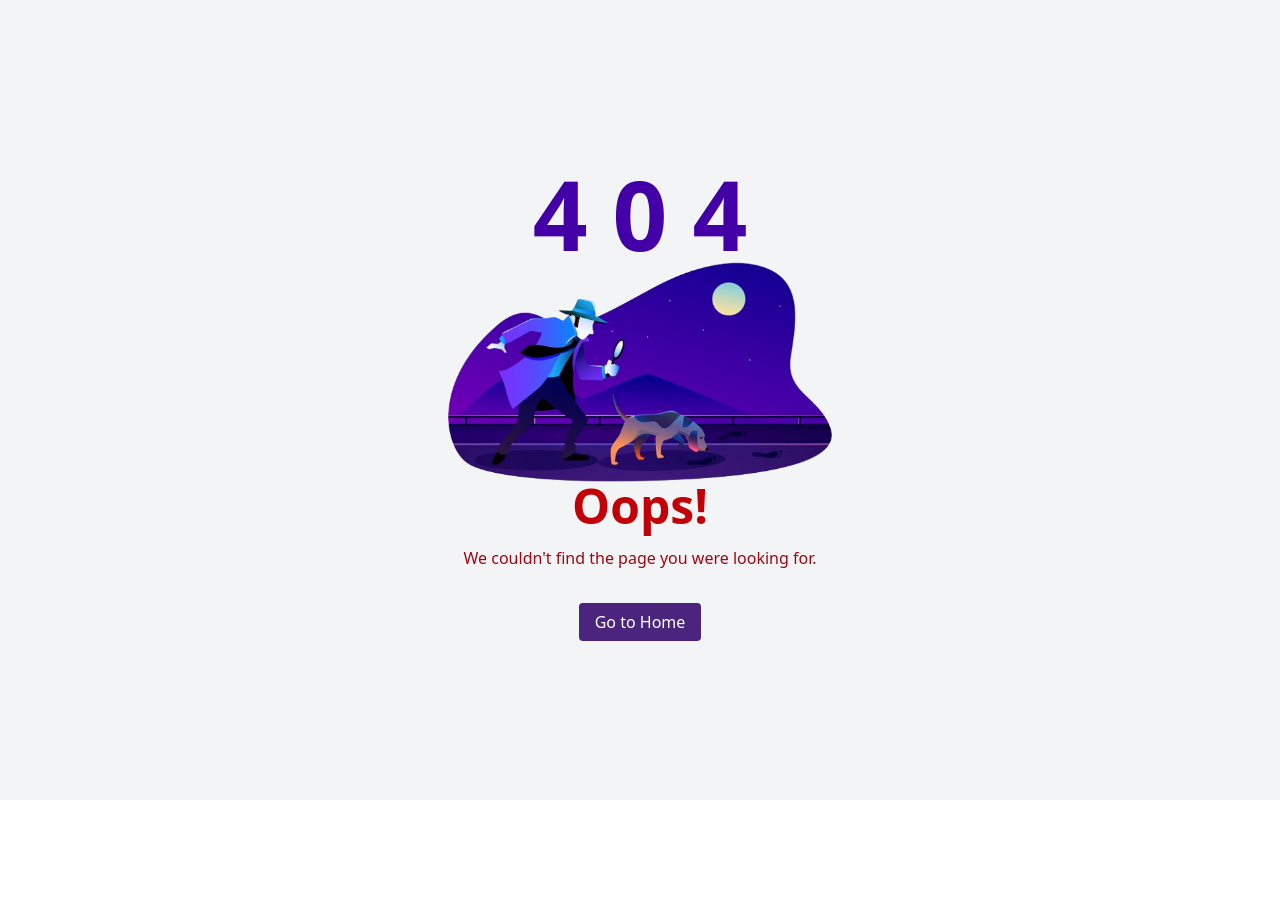
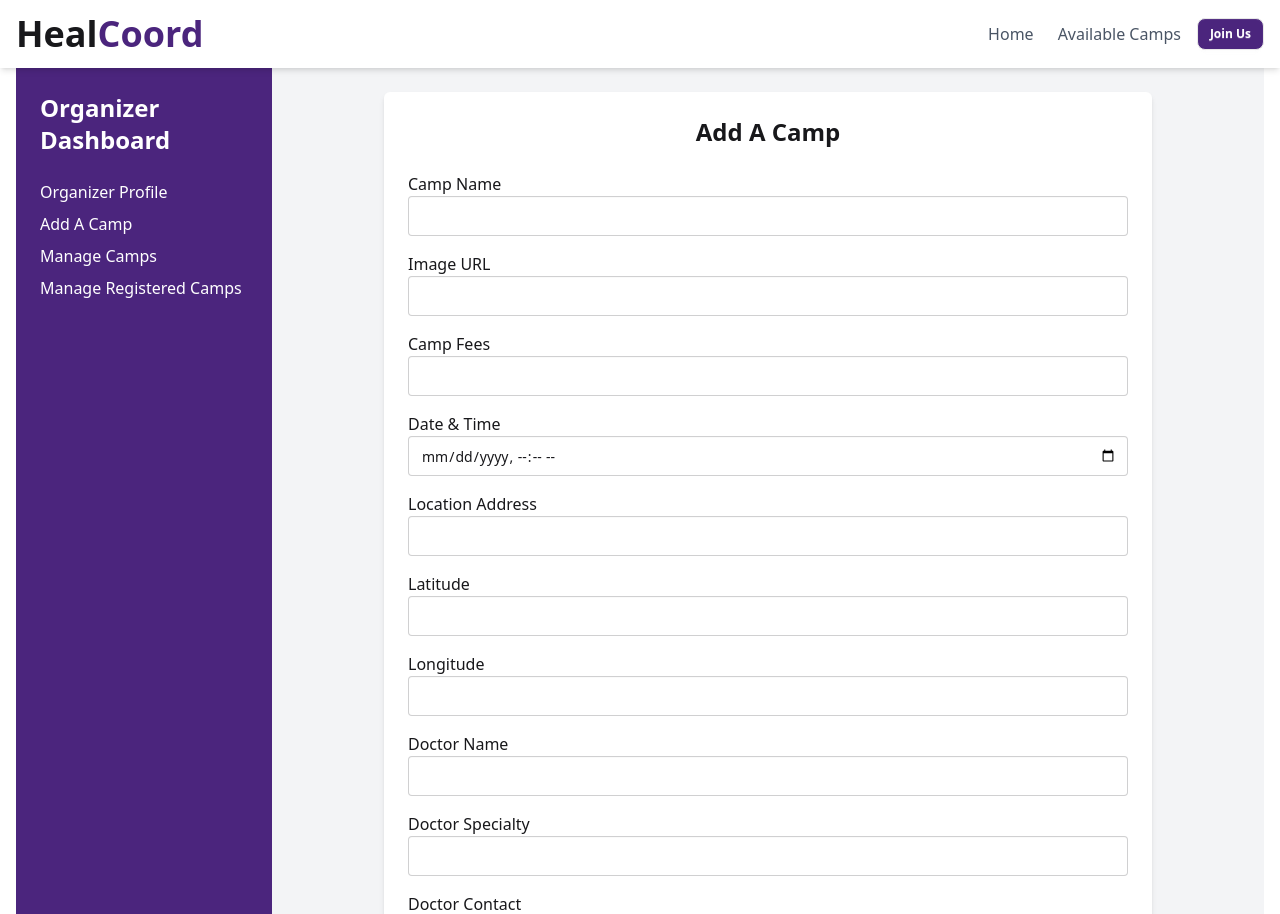
Before and after one commit to zabirarkam27/heal-coord-client, a React (Vite) app: page /admin-dashboard/manage-registered in a window 1280 px wide. Shown: the top 914 px of the page. Before the commit the page ends 800 px from the top, so only its background shows below. Built offline with nearby package versions, Linux system fonts and the light colour scheme; no server answers.

Commit message:
added manage camps

```diff
--- a/src/pages/AvailableCamp/AvailableCamp.jsx
+++ b/src/pages/AvailableCamp/AvailableCamp.jsx
@@ -22,9 +22,9 @@ const AvailableCamp = () => {
     .filter((camp) => {
       const keyword = searchTerm.toLowerCase();
       return (
-        camp.title.toLowerCase().includes(keyword) ||
-        camp.description.toLowerCase().includes(keyword) ||
-        camp.date.includes(keyword)
+        camp.title?.toLowerCase().includes(keyword) ||
+        camp.description?.toLowerCase().includes(keyword) ||
+        camp.date?.includes(keyword)
       );
     })
     .sort((a, b) => {
@@ -33,7 +33,7 @@ const AvailableCamp = () => {
       } else if (sortOption === "fees") {
         return (a.fees || 0) - (b.fees || 0);
       } else if (sortOption === "alphabetical") {
-        return a.title.localeCompare(b.title);
+        return (a.title|| "").localeCompare(b.title||"");
       }
       return 0;
     });
--- a/src/pages/Dashboard/AdminDashboard/AddCamp.jsx
+++ b/src/pages/Dashboard/AdminDashboard/AddCamp.jsx
@@ -12,9 +12,43 @@ const AddCamp = () => {
   } = useForm();
 
   const onSubmit = async (data) => {
+    const dateObj = new Date(data.dateTime);
+    const date = dateObj.toISOString().split("T")[0];
+    const time = dateObj.toLocaleTimeString([], {
+      hour: "2-digit",
+      minute: "2-digit",
+    });
+
     const campData = {
-      ...data,
-      participantCount: 0, // default
+      title: data.campName,
+      imageUrl: data.image,
+      fees: data.fees,
+      date,
+      time,
+      location: {
+        address: data.location,
+        latitude: parseFloat(data.latitude),
+        longitude: parseFloat(data.longitude),
+      },
+      doctors: [
+        {
+          name: data.doctorName,
+          specialty: data.specialty,
+          contact: data.doctorContact,
+        },
+      ],
+      participantCount: 0,
+      registeredParticipants: 0,
+      description: data.description,
+      status: "upcoming",
+      services: [],
+      sponsors: [],
+      organizer: {
+        name: "N/A",
+        contact: "N/A",
+        email: "N/A",
+        organizerId: "N/A",
+      },
     };
 
     try {
@@ -93,12 +127,14 @@ const AddCamp = () => {
           )}
         </div>
 
-        {/* Location */}
+        {/* Location Address */}
         <div>
-          <label className="block font-medium">Location</label>
+          <label className="block font-medium">Location Address</label>
           <input
             type="text"
-            {...register("location", { required: "Location is required" })}
+            {...register("location", {
+              required: "Location address is required",
+            })}
             className="input input-bordered w-full"
           />
           {errors.location && (
@@ -106,20 +142,70 @@ const AddCamp = () => {
           )}
         </div>
 
-        {/* Healthcare Professional Name */}
+        {/* Latitude */}
         <div>
-          <label className="block font-medium">
-            Healthcare Professional Name
-          </label>
+          <label className="block font-medium">Latitude</label>
+          <input
+            type="number"
+            step="any"
+            {...register("latitude")}
+            className="input input-bordered w-full"
+          />
+          {errors.latitude && (
+            <p className="text-red-500">{errors.latitude.message}</p>
+          )}
+        </div>
+
+        {/* Longitude */}
+        <div>
+          <label className="block font-medium">Longitude</label>
+          <input
+            type="number"
+            step="any"
+            {...register("longitude")}
+            className="input input-bordered w-full"
+          />
+          {errors.longitude && (
+            <p className="text-red-500">{errors.longitude.message}</p>
+          )}
+        </div>
+
+        {/* Doctor Name */}
+        <div>
+          <label className="block font-medium">Doctor Name</label>
           <input
             type="text"
-            {...register("professionalName", {
-              required: "Professional name is required",
-            })}
+            {...register("doctorName", { required: "Doctor Name is required" })}
             className="input input-bordered w-full"
           />
-          {errors.professionalName && (
-            <p className="text-red-500">{errors.professionalName.message}</p>
+          {errors.doctorName && (
+            <p className="text-red-500">{errors.doctorName.message}</p>
+          )}
+        </div>
+
+        {/* Doctor Specialty */}
+        <div>
+          <label className="block font-medium">Doctor Specialty</label>
+          <input
+            type="text"
+            {...register("specialty")}
+            className="input input-bordered w-full"
+          />
+          {errors.specialty && (
+            <p className="text-red-500">{errors.specialty.message}</p>
+          )}
+        </div>
+
+        {/* Doctor Contact */}
+        <div>
+          <label className="block font-medium">Doctor Contact</label>
+          <input
+            type="text"
+            {...register("doctorContact")}
+            className="input input-bordered w-full"
+          />
+          {errors.doctorContact && (
+            <p className="text-red-500">{errors.doctorContact.message}</p>
           )}
         </div>
 
--- /dev/null
+++ b/src/pages/Dashboard/AdminDashboard/ManageCamps.jsx
@@ -0,0 +1,105 @@
+import { useEffect, useState } from "react";
+import axios from "axios";
+import { Link } from "react-router-dom";
+
+const ManageCamps = () => {
+  const [camps, setCamps] = useState([]);
+  const [loading, setLoading] = useState(true);
+
+  // Fetch all camps
+  useEffect(() => {
+    axios
+      .get("http://localhost:5000/camps")
+      .then((res) => {
+        setCamps(res.data);
+        setLoading(false);
+      })
+      .catch((err) => {
+        console.error("Failed to fetch camps:", err);
+        setLoading(false);
+      });
+  }, []);
+
+  // Delete handler
+  const handleDelete = async (id) => {
+    const confirm = window.confirm(
+      "Are you sure you want to delete this camp?"
+    );
+    if (!confirm) return;
+
+    try {
+      await axios.delete(`http://localhost:5000/delete-camp/${id}`);
+      setCamps(camps.filter((camp) => camp._id !== id));
+      alert("Camp deleted successfully!");
+    } catch (err) {
+      console.error("Failed to delete camp:", err);
+      alert("Error deleting camp.");
+    }
+  };
+
+  if (loading) return <div className="text-center py-10">Loading camps...</div>;
+
+  return (
+    <div className="max-w-6xl mx-auto p-4">
+      <h2 className="text-2xl font-bold mb-6">Manage Camps</h2>
+
+      <div className="overflow-x-auto">
+        <table className="table w-full border">
+          <thead>
+            <tr className="bg-gray-100">
+              <th>Name</th>
+              <th>Date & Time</th>
+              <th>Location</th>
+              <th>Healthcare Professional</th>
+              <th>Actions</th>
+            </tr>
+          </thead>
+          <tbody>
+            {camps.map((camp) => (
+              <tr key={camp._id}>
+                <td>{camp.title}</td>
+                <td>
+                  {camp.date && camp.time
+                    ? `${camp.date} at ${camp.time}`
+                    : "N/A"}
+                </td>
+
+                <td> {camp.location?.address || "N/A"}</td>
+                <td>
+                  {camp.doctors && camp.doctors.length > 0
+                    ? camp.doctors.length === 1
+                      ? camp.doctors[0].name
+                      : camp.doctors.map((doc) => doc.name).join(", ")
+                    : "N/A"}
+                </td>
+
+                <td className="space-x-2">
+                  <Link to={`/update-camp/${camp._id}`}>
+                    <button className="btn btn-sm btn-outline btn-primary">
+                      Update
+                    </button>
+                  </Link>
+                  <button
+                    onClick={() => handleDelete(camp._id)}
+                    className="btn btn-sm btn-outline btn-error"
+                  >
+                    Delete
+                  </button>
+                </td>
+              </tr>
+            ))}
+            {camps.length === 0 && (
+              <tr>
+                <td colSpan="5" className="text-center py-6 text-gray-500">
+                  No camps found.
+                </td>
+              </tr>
+            )}
+          </tbody>
+        </table>
+      </div>
+    </div>
+  );
+};
+
+export default ManageCamps;
--- /dev/null
+++ b/src/pages/Dashboard/AdminDashboard/UpdateCamp.jsx
@@ -0,0 +1,9 @@
+const UpdateCamp = () => {
+    return (
+        <div>
+
+        </div>
+    );
+};
+
+export default UpdateCamp;
--- a/src/shared/Navbar.jsx
+++ b/src/shared/Navbar.jsx
@@ -109,7 +109,7 @@ const Navbar = () => {
                   <span className="font-semibold">{user.displayName}</span>
                 </li>
                 <li>
-                  <Link to="/dashboard">Dashboard</Link>
+                  <button onClick={handleDashboardNavigate}>Dashboard</button>
                 </li>
                 <li>
                   <button onClick={handleLogOut}>Logout</button>
```
Also changed, not shown: src/routes/router.jsx (+9 -0 lines).
